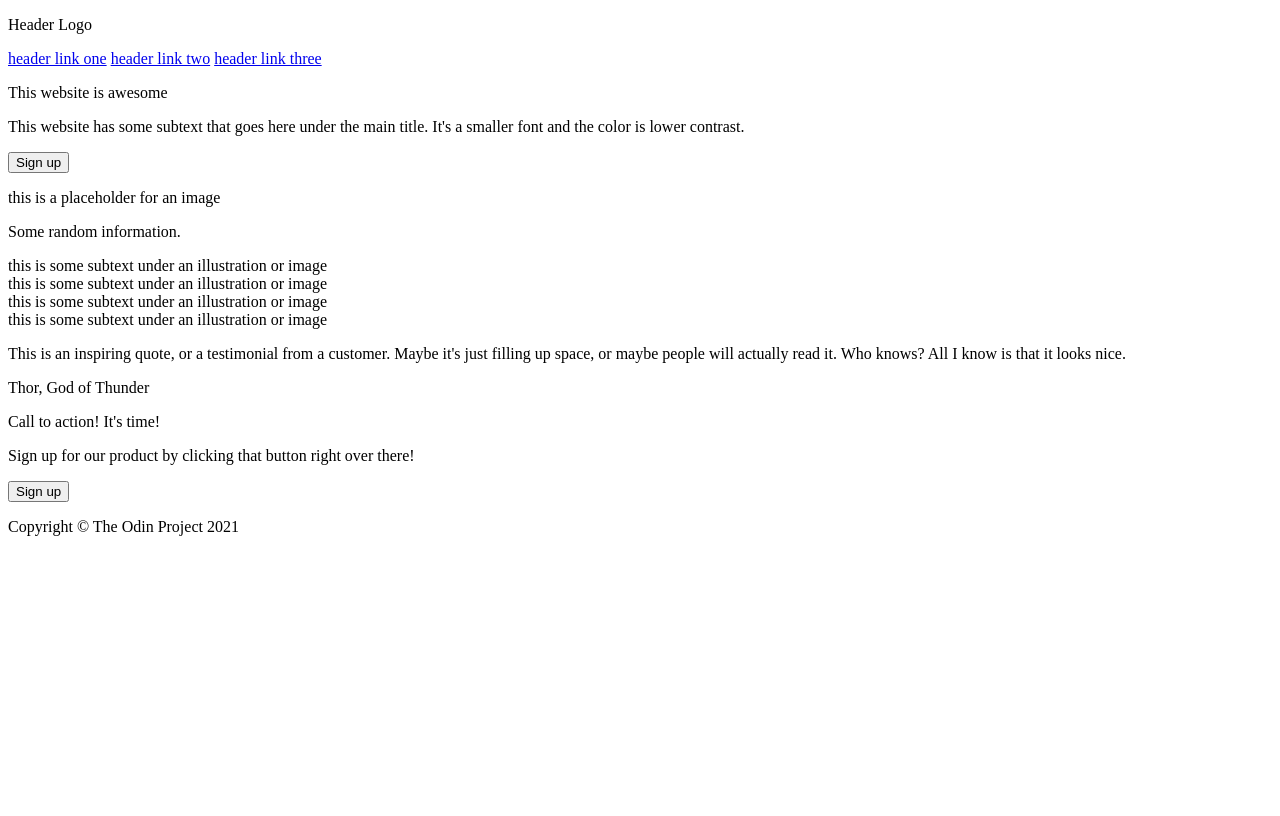
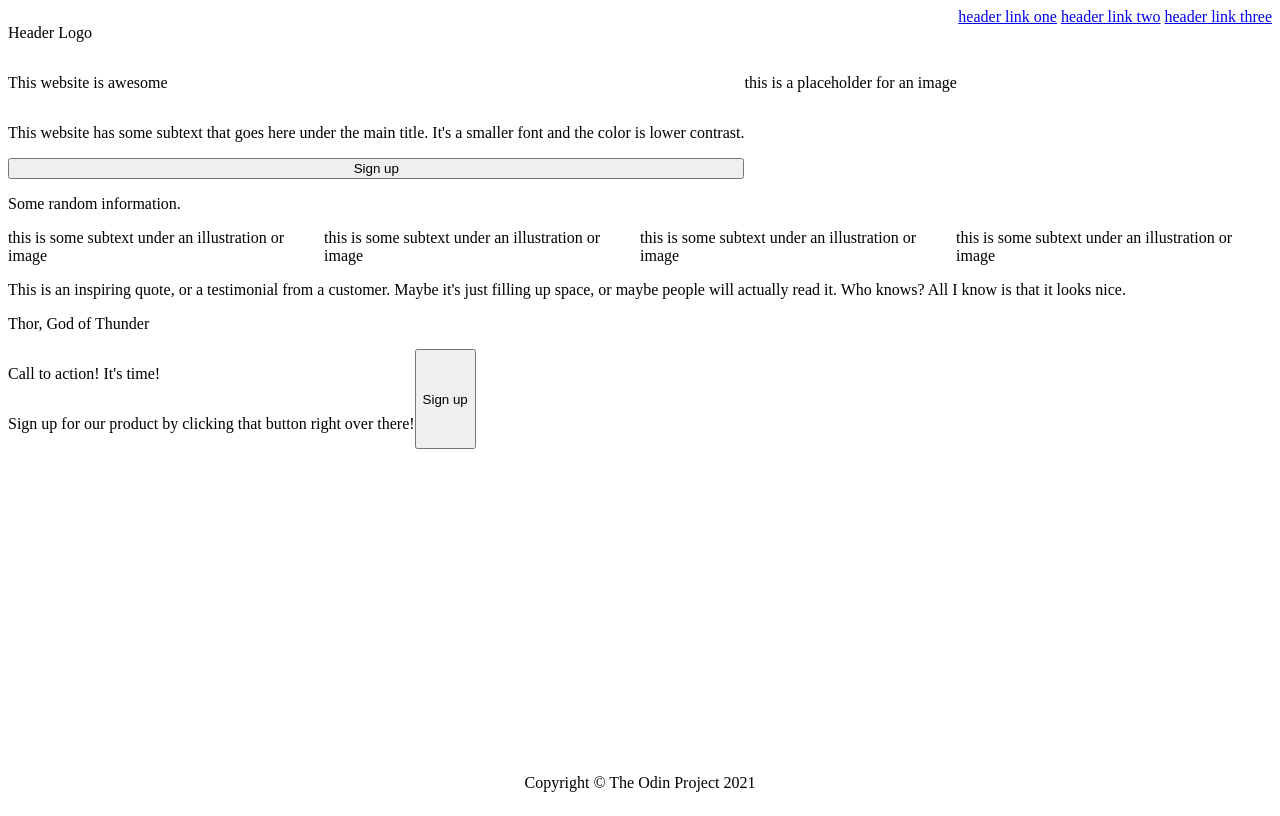
Before and after one commit to markcawili/project-landing-page, a plain HTML site: page index.html in a window 1280 px wide. Drawn offline with Linux system fonts and the light colour scheme.

Commit message:
Add CSS stylesheet file and basic flexbox

```diff
--- a/index.html
+++ b/index.html
@@ -3,15 +3,20 @@
 <head>
     <meta charset="UTF-8">
     <title>Landing Page</title>
+    <link rel="stylesheet" href="stylesheet.css"/>
 </head>
+
 <body>
+  <div class="container">
 
-  <div class="header"></div>
+      <div class="header">
         <div class="header-top">
-      <p class="header-text">Header Logo</p>
+          <p class="header-text">Header Logo
+          <div class="links">
             <a href="url">header link one</a>
             <a href="url">header link two</a>
             <a href="url">header link three</a>
+          </div>
         </div>
         <div class="header-bottom">
           <div class="header-bottom-left">
@@ -21,9 +26,12 @@
           </div>
           <p class="image-placeholder">this is a placeholder for an image</p>
         </div>
+      </div>
 
       <div class="middle-top">
         <p class="middle-title">Some random information.</p>
+
+        <div class="middle-top-cards">
             <div class="cards">
                 <div class="card-placeholder"></div>
                 <div class="c">this is some subtext under an illustration or image</div>
@@ -39,6 +47,7 @@
             <div class="cards">
                 <div class="card-placeholder"></div>
                 <div class="c">this is some subtext under an illustration or image</div>
+            </div>
         </div>
       </div>
 
@@ -58,6 +67,6 @@
       <div class="footer">
           <p>Copyright &#169; The Odin Project 2021</p>
       </div>
-
+  </div>
 </body>
 </html>
--- /dev/null
+++ b/stylesheet.css
@@ -0,0 +1,54 @@
+.container {
+    min-height: 100vh;
+    display: flex;
+    flex-direction: column;
+}
+
+.header {
+    display: flex;
+    flex-direction: column;
+}
+
+.header-top {
+    display: flex;
+    justify-content: space-between;
+}
+
+.header-bottom {
+    display: flex;
+}
+
+.header-bottom-left {
+    display: flex;
+    flex-direction: column;
+}
+
+.middle-top {
+    display: flex;
+    flex-direction: column;
+}
+
+.middle-top-cards {
+    display: flex;
+}
+
+.quote {
+    display: flex;
+    flex-direction: column;
+}
+
+.signup {
+    display: flex;
+}
+
+.signup-text {
+    display: flex;
+    flex-direction: column;
+}
+
+.footer {
+    display: flex;
+    margin-top: auto;
+    justify-content: center;
+    align-items: center;
+}
```
Lines whose indentation alone changed are shown as unchanged.
